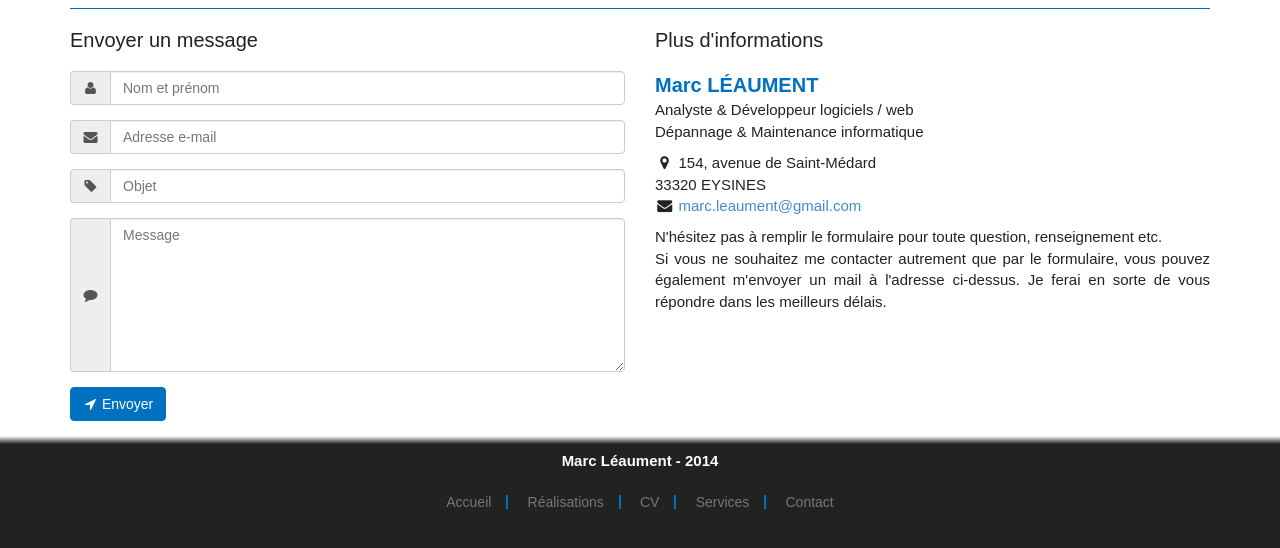
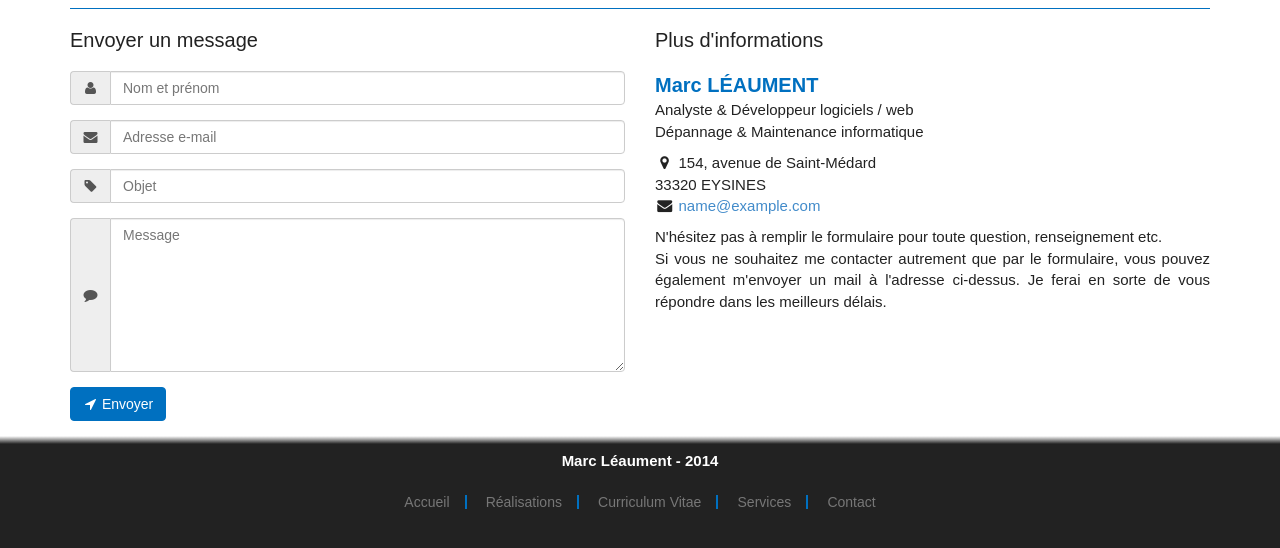
Before and after one commit to Mr-Pike/blog, a PHP site: template app/view/contact.twig in a window 1280 px wide. Shown: the part 168-716 px from the top of the page. Run offline with PHP 8.4, Linux system fonts and the light colour scheme; the template is opened without the code that fills it: most values are stand-ins (such as "Sample title", 1, 10 or a date in 2020); some libraries are stand-ins or nearby versions; some web fonts are replaced.

Commit message:
- Ajout de twig-bridge - Corrections

```diff
--- a/app/bootstrap.php
+++ b/app/bootstrap.php
@@ -10,10 +10,13 @@
     $app['config'] = $config;
     $app['debug'] = $app['config']['debug'];
 
+    // URL Generator Service.
+    $app->register(new Silex\Provider\UrlGeneratorServiceProvider());
+
     // Add twig service.
     $app->register(new Silex\Provider\TwigServiceProvider(), array(
         "twig.path" => dirname(__DIR__) . "/app/view",
-        'twig.options' => array('cache' => dirname(__DIR__).'/cache', 'strict_variables' => true, 'debug' => true)
+        'twig.options' => array('cache' => dirname(__DIR__).'/cache', 'strict_variables' => true, 'debug' => $app['debug'])
     ));
 
     // Add Swift Mailer service.
--- a/app/controller/CareerController.php
+++ b/app/controller/CareerController.php
@@ -15,7 +15,7 @@ namespace app\controller {
         public function connect(Application $app)
         {
             $career = $app['controllers_factory'];
-            $career->match('/', array($this, 'career'));
+            $career->match('/', array($this, 'career'))->bind('career.main');
             return $career;
         }
     }
--- a/app/controller/ContactController.php
+++ b/app/controller/ContactController.php
@@ -12,7 +12,7 @@ namespace app\controller {
     {
         public function contact(Application $app)
         {
-            return $app["twig"]->render("contact.twig");
+            return $app["twig"]->render("contact.twig", array('mail' => 'marc.leaument@gmail.com'));
         }
 
         /**
@@ -62,8 +62,8 @@ namespace app\controller {
         public function connect(Application $app)
         {
             $contact = $app['controllers_factory'];
-            $contact->match('/', array($this, 'contact'));
-            $contact->post('/validate', array($this, 'validate'));
+            $contact->match('/', array($this, 'contact'))->bind('contact.main');
+            $contact->post('/validate', array($this, 'validate'))->bind('contact.validate');
             return $contact;
         }
     }
--- a/app/controller/IndexController.php
+++ b/app/controller/IndexController.php
@@ -16,7 +16,7 @@ namespace app\controller {
         public function connect(Application $app)
         {
             $index = $app['controllers_factory'];
-            $index->match('/', array($this, 'index'));
+            $index->match('/', array($this, 'index'))->bind('index.main');
             return $index;
         }
     }
--- a/app/controller/RealizationController.php
+++ b/app/controller/RealizationController.php
@@ -15,7 +15,7 @@ namespace app\controller {
         public function connect(Application $app)
         {
             $realization = $app['controllers_factory'];
-            $realization->match('/', array($this, 'realization'), 'realization');
+            $realization->match('/', array($this, 'realization'), 'realization')->bind('realization.main');
             return $realization;
         }
     }
--- a/app/controller/ServicesController.php
+++ b/app/controller/ServicesController.php
@@ -15,7 +15,7 @@ namespace app\controller {
         public function connect(Application $app)
         {
             $services = $app['controllers_factory'];
-            $services->match('/', array($this, 'services'), 'services');
+            $services->match('/', array($this, 'services'), 'services')->bind('services.main');
             return $services;
         }
     }
--- a/app/view/contact.twig
+++ b/app/view/contact.twig
@@ -57,7 +57,7 @@
                     33320 EYSINES <br />
 
                     <i class="fa fa-envelope fa-fw"></i>
-                    <a href="mailto:marc.leaument@gmail.com"> marc.leaument@gmail.com</a>
+                    <a href="mailto:{{ mail }}"> {{ mail }}</a>
                 </p>
                 <p class="text-justify">
                     N'hésitez pas à remplir le formulaire pour toute question, renseignement etc. <br />
@@ -69,5 +69,8 @@
 
 {% block footJS %}
     {{ parent() }}
+    <script type="text/javascript" charset="utf-8">
+        var url = '{{ path('contact.validate') }}';
+    </script>
     <script charset="utf-8" type="text/javascript" src="/js/contact.js"></script>
 {% endblock %}
--- a/app/view/layout/layout.html.twig
+++ b/app/view/layout/layout.html.twig
@@ -32,11 +32,11 @@
                 </div>
                 <div class="navbar-collapse collapse">
                     <ul class="nav navbar-nav navbar-right">
-                        <li{% if app.request.getRequestUri() == '/' %} class="active" {% endif %}><a href="/">Accueil</a></li>
-                        <li{% if app.request.getRequestUri() == '/realization/' %} class="active" {% endif %}><a href="/realization">Réalisations</a></li>
-                        <li{% if app.request.getRequestUri() == '/career/' %} class="active" {% endif %}><a href="/career">Curriculum Vitae</a></li>
-                        <li{% if app.request.getRequestUri() == '/services/' %} class="active" {% endif %}><a href="/services">Services</a></li>
-                        <li{% if app.request.getRequestUri() == '/contact/' %} class="active" {% endif %}><a href="/contact">Contact</a></li>
+                        <li{% if app.request.getRequestUri() == path('index.main') %} class="active" {% endif %}><a href="{{ path('index.main') }}">Accueil</a></li>
+                        <li{% if app.request.getRequestUri() == path('realization.main') %} class="active" {% endif %}><a href="{{ path('realization.main') }}">Réalisations</a></li>
+                        <li{% if app.request.getRequestUri() == path('career.main') %} class="active" {% endif %}><a href="{{ path('career.main') }}">Curriculum Vitae</a></li>
+                        <li{% if app.request.getRequestUri() == path('services.main') %} class="active" {% endif %}><a href="{{ path('services.main') }}">Services</a></li>
+                        <li{% if app.request.getRequestUri() == path('contact.main') %} class="active" {% endif %}><a href="{{ path('contact.main') }}">Contact</a></li>
                     </ul>
                 </div>
             </div>
@@ -59,11 +59,11 @@
                 </div>
                 <div class="row margin text-center">
                     <ul class="footer-nav">
-                        <li class="borderRight"><a href="/">Accueil</a></li>
-                        <li class="borderRight"><a href="/realization">Réalisations</a></li>
-                        <li class="borderRight"><a href="/career">CV</a></li>
-                        <li class="borderRight"><a href="/services">Services</a></li>
-                        <li><a href="/contact">Contact</a></li>
+                        <li class="borderRight"><a href="{{ path('index.main') }}">Accueil</a></li>
+                        <li class="borderRight"><a href="{{ path('realization.main') }}">Réalisations</a></li>
+                        <li class="borderRight"><a href="{{ path('career.main') }}">Curriculum Vitae</a></li>
+                        <li class="borderRight"><a href="{{ path('services.main') }}">Services</a></li>
+                        <li><a href="{{ path('contact.main') }}">Contact</a></li>
                     </ul>
                 </div>
             </div>
--- a/web/js/contact.js
+++ b/web/js/contact.js
@@ -13,7 +13,7 @@ $(document).ready(function() {
 
         $.ajax({
             type: 'POST',
-            url: './validate',
+            url: url,
             data: data,
             encoding: 'utf-8',
             dataType: 'json',
```
